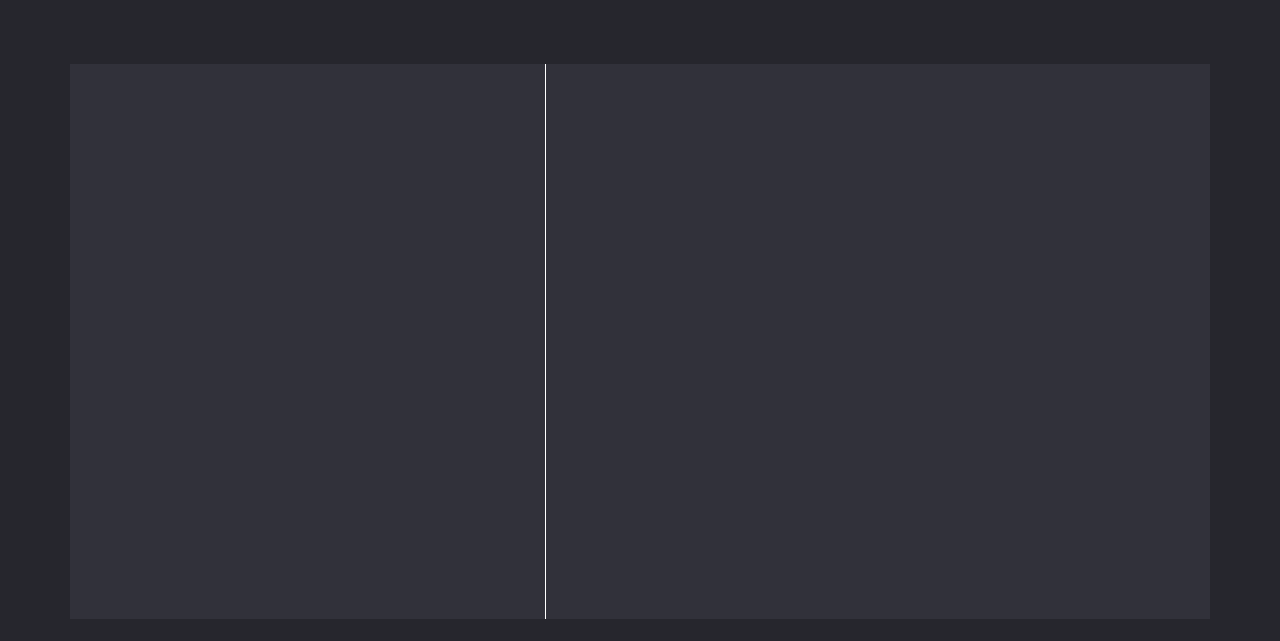
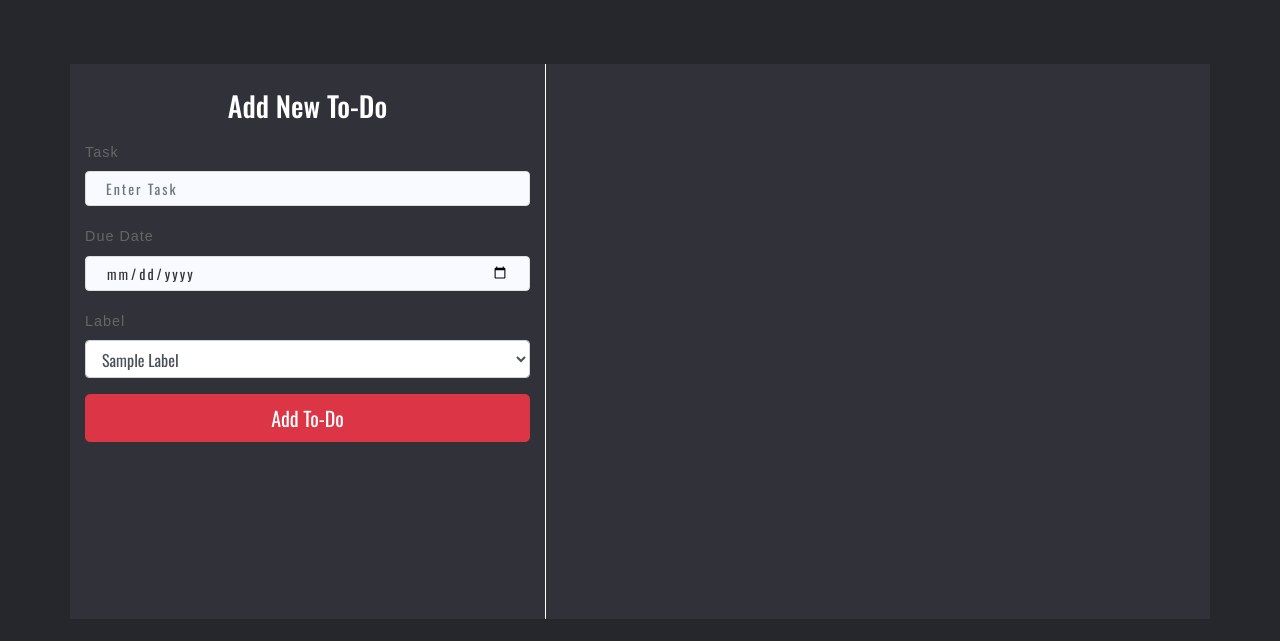
Before and after one commit to pranav1503/todo, a CodeIgniter app: the page made by application/views/todo/home.php in a window 1280 px wide. Shown: the part 80-721 px from the top of the page. Run offline with CodeIgniter, Linux system fonts and the light colour scheme; the template is opened without the code that fills it: most values are stand-ins (such as "Sample title", 1, 10 or a date in 2020); some libraries are stand-ins or nearby versions.

Commit message:
26-05-2020

```diff
--- a/application/controllers/api/Todo.php
+++ b/application/controllers/api/Todo.php
@@ -72,6 +72,9 @@ class Todo extends REST_Controller{
             "task" => $this->put('task'),
             "due" => $this->put('due'),
         );
+        if($data["due"] == "" || ctype_space($data["due"]) || empty($data["due"])){
+            $data["due"] = null;
+        }
         if($data["task"] == "" || ctype_space($data["task"])){
             $this->response(array(
                 'status' => false,
--- a/application/views/todo/home.php
+++ b/application/views/todo/home.php
@@ -93,7 +93,7 @@
         		<li class="breadcrumb-item">
         			<a href="<?php echo base_url(); ?>">Home</a>
         		</li>
-        		<li class="breadcrumb-item active" aria-current="page">Login</li>
+        		<li class="breadcrumb-item active" aria-current="page">Todo</li>
         	</ol>
         </div>
         <!-- //page details -->
@@ -102,6 +102,34 @@
             <div class="container py-md-5">
                 <div class="row">
                     <div class="col-md-5" style="background-color:#31313A;">
+                        <h3 style="color:white; margin-top:25px;" align="center">Add New To-Do</h3>
+                        <div class="row" style="margin-top:15px;">
+                            <div class="col-lg-12">
+                                    <div class="form-group">
+                                        <label for="add_task">Task</label>
+                                        <input class="form-control" type="text" name="task" id="add_task" placeholder="Enter Task">
+                                    </div>
+                            </div>
+                            <div class="col-lg-12">
+                                    <div class="form-group">
+                                        <label for="add_due">Due Date</label>
+                                        <input class="form-control" type="date" id="add_due"  placeholder="Enter Date" >
+                                    </div>
+                            </div>
+                            <div class="col-lg-12">
+                                    <div class="form-group">
+                                        <label for="password">Label</label>
+                                        <select name="" id="add_label" class="form-control">
+                                          <?php foreach($labels as $values){?>
+                                            <option value="<?php echo $values["label"];?>"><?php echo ucwords($values["label"]);?></option>
+                                          <?php }?>
+                                        </select>
+                                    </div>
+                            </div>
+                            <div class="col-lg-12">
+                                <button class="btn btn-lg btn-block btn-danger">Add To-Do</button>
+                            </div>
+                        </div>
                     </div>
                     <div class="col-md-7" style="background-color:#31313A;border-left:1px solid white;">
                         <div class="container" style="margin-top:50px;">
@@ -198,10 +226,13 @@
                                     <label for="userid">Task</label>
                                     <input class="form-control" type="text" name="task" id="task" placeholder="Enter Task">
                                 </div>
+                            </div>
+                            <div class="col-lg-12">
                                 <div class="form-group">
                                     <label for="password">Due Date</label>
                                     <input class="form-control" type="date" id="due"  placeholder="Enter Date" >
                                 </div>
+                            </div>
                             </div>
                         </div>
                         </div>
@@ -231,11 +262,17 @@
                                 },
                                 success : function(data){
                                     data = JSON.parse(data);
+                                    var due ;
+                                    if($("#due").val() == ""){
+                                        due = null;
+                                    }else{
+                                        due = $("#due").val();
+                                    }
                                     if(data.status){
                                         for(var i=0;i<tasks.length;i++){
                                             if(tasks[i].id == id){
                                                 tasks[i].task = $("#task").val();
-                                                tasks[i].due = $("#due").val();
+                                                tasks[i].due = due;
                                                 view_tasks();
                                                 $('.modal').modal('toggle');
                                                 break;
```
Also changed, not shown: application/controllers/api/Label.php (added, +33 -0 lines), application/controllers/todo/Home.php (+29 -0 lines), application/models/Todo_model.php (+10 -0 lines).
